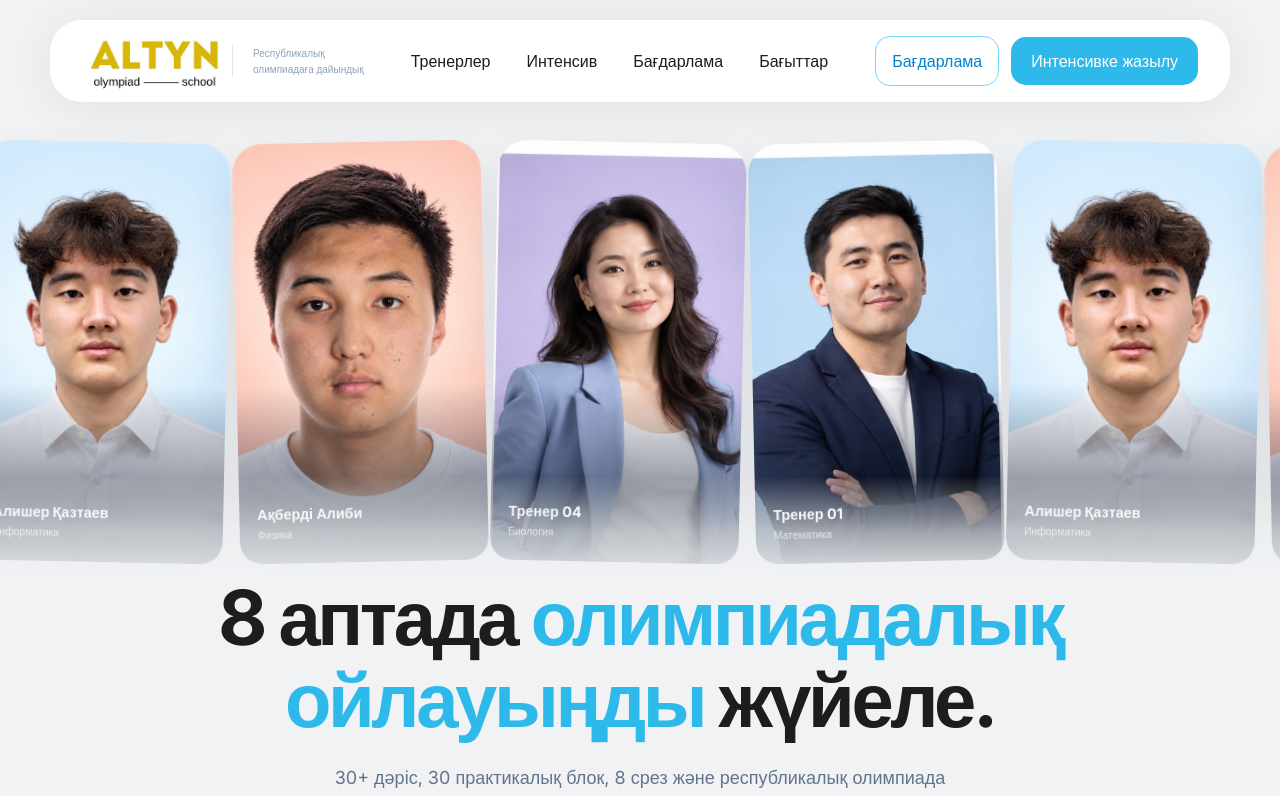
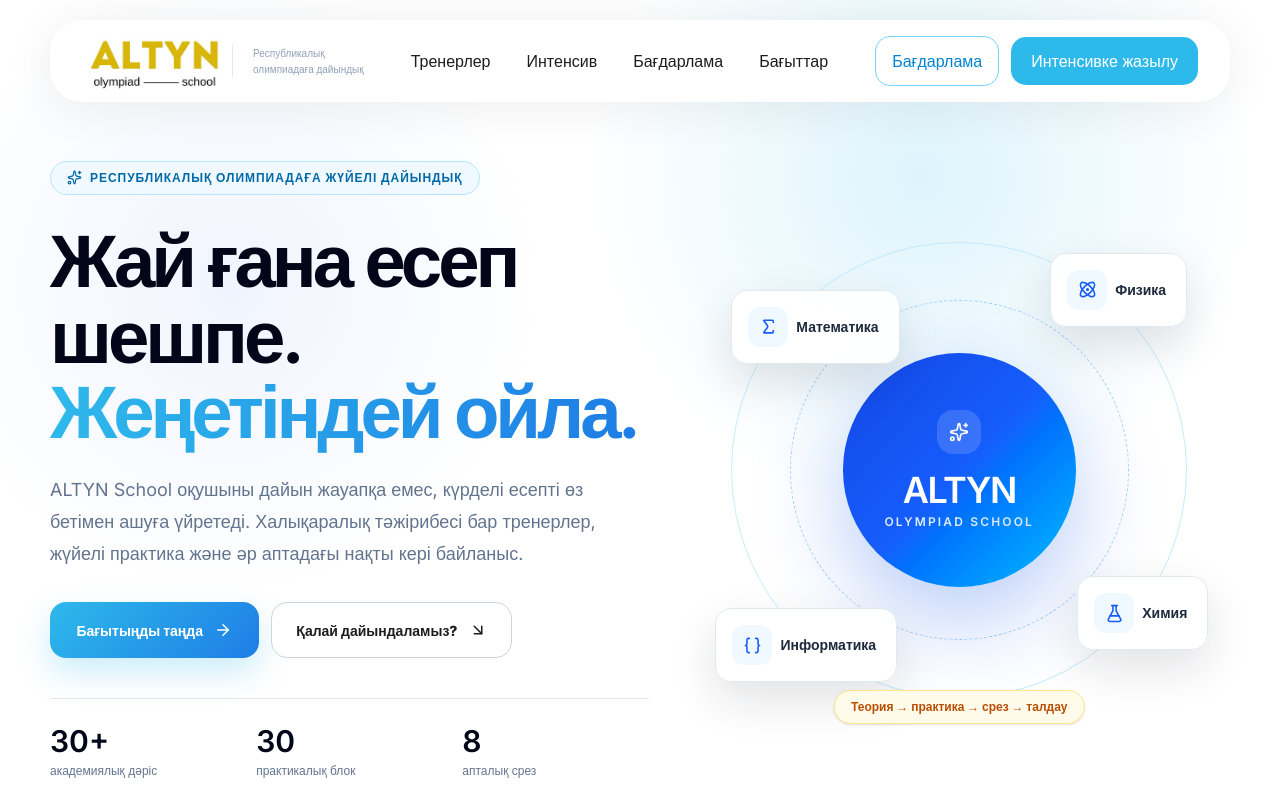
Before and after one commit to aldabergenuly/altyn-platforma, a Next.js app: page / in a window 1280 px wide. Shown: the top 796 px of the page. Built offline with nearby package versions, Linux system fonts and the light colour scheme; a web font is replaced by a local one.

Commit message:
Add value-led welcome hero

```diff
--- /dev/null
+++ b/app/components/WelcomeHero.tsx
@@ -0,0 +1,57 @@
+"use client";
+
+import { motion } from "framer-motion";
+import { ArrowDownRight, ArrowRight, Atom, Braces, FlaskConical, Sigma, Sparkles } from "lucide-react";
+import { ease } from "./shared";
+
+const values = [
+  ["30+", "академиялық дәріс"],
+  ["30", "практикалық блок"],
+  ["8", "апталық срез"],
+];
+
+const subjects = [
+  { Icon: Sigma, label: "Математика", position: "left-[7%] top-[16%]" },
+  { Icon: Atom, label: "Физика", position: "right-[7%] top-[9%]" },
+  { Icon: FlaskConical, label: "Химия", position: "right-[3%] bottom-[16%]" },
+  { Icon: Braces, label: "Информатика", position: "left-[4%] bottom-[10%]" },
+];
+
+export default function WelcomeHero() {
+  return <section className="relative overflow-hidden bg-white pb-16 pt-32 sm:pb-24 sm:pt-40">
+    <div className="pointer-events-none absolute inset-x-0 top-0 h-[680px] bg-[radial-gradient(circle_at_72%_26%,rgba(46,185,235,.16),transparent_32%),radial-gradient(circle_at_18%_42%,rgba(37,99,235,.07),transparent_28%)]" />
+    <div className="site-container relative grid min-h-[620px] items-center gap-14 lg:grid-cols-[1.05fr_.95fr] lg:gap-10">
+      <motion.div initial={{opacity:0,y:28}} animate={{opacity:1,y:0}} transition={{duration:.75,ease}} className="max-w-3xl text-center lg:text-left">
+        <div className="inline-flex items-center gap-2 rounded-full border border-sky-200 bg-sky-50 px-4 py-2 text-[11px] font-bold tracking-[.08em] text-sky-700 sm:text-xs">
+          <Sparkles size={15}/> РЕСПУБЛИКАЛЫҚ ОЛИМПИАДАҒА ЖҮЙЕЛІ ДАЙЫНДЫҚ
+        </div>
+        <h1 className="mt-7 text-[2.65rem] font-semibold leading-[1.02] tracking-[-.055em] text-slate-950 sm:text-6xl lg:text-[4.65rem]">
+          Жай ғана есеп шешпе. <span className="gradient-text">Жеңетіндей ойла.</span>
+        </h1>
+        <p className="mx-auto mt-6 max-w-2xl text-base leading-7 text-slate-500 sm:text-lg sm:leading-8 lg:mx-0">
+          ALTYN School оқушыны дайын жауапқа емес, күрделі есепті өз бетімен ашуға үйретеді. Халықаралық тәжірибесі бар тренерлер, жүйелі практика және әр аптадағы нақты кері байланыс.
+        </p>
+        <div className="mt-8 flex flex-col justify-center gap-3 sm:flex-row lg:justify-start">
+          <a href="#pricing" className="primary-button min-h-14 px-7">Бағытыңды таңда <ArrowRight size={18}/></a>
+          <a href="#program" className="secondary-button min-h-14 px-7">Қалай дайындаламыз? <ArrowDownRight size={18}/></a>
+        </div>
+        <div className="mt-10 grid grid-cols-3 gap-2 border-t border-slate-200 pt-6 sm:max-w-2xl sm:gap-5">
+          {values.map(([value,label]) => <div key={label} className="text-left"><strong className="block text-xl font-semibold text-slate-950 sm:text-3xl">{value}</strong><span className="mt-1 block text-[10px] leading-4 text-slate-500 sm:text-xs">{label}</span></div>)}
+        </div>
+      </motion.div>
+
+      <motion.div initial={{opacity:0,scale:.94,y:30}} animate={{opacity:1,scale:1,y:0}} transition={{duration:.9,delay:.15,ease}} className="relative mx-auto aspect-square w-full max-w-[530px]">
+        <div className="absolute inset-[7%] rounded-full border border-sky-200/80" />
+        <div className="absolute inset-[18%] rounded-full border border-dashed border-blue-300/80" />
+        <div className="absolute inset-[29%] animate-[spin_18s_linear_infinite] rounded-full border border-sky-400/50" />
+        <div className="absolute inset-[28%] grid place-items-center rounded-full bg-gradient-to-br from-blue-700 via-blue-600 to-sky-400 text-center text-white shadow-[0_35px_90px_rgba(37,99,235,.32)]">
+          <div><span className="mx-auto grid size-11 place-items-center rounded-2xl bg-white/15"><Sparkles size={20}/></span><strong className="mt-4 block text-3xl font-semibold tracking-[-.04em] sm:text-4xl">ALTYN</strong><small className="mt-1 block text-[10px] font-semibold tracking-[.18em] text-blue-100 sm:text-xs">OLYMPIAD SCHOOL</small></div>
+        </div>
+        {subjects.map(({Icon,label,position},index) => <motion.div key={label} initial={{opacity:0,scale:.8}} animate={{opacity:1,scale:1}} transition={{delay:.55+index*.1}} whileHover={{y:-5,scale:1.03}} className={`absolute ${position} flex items-center gap-2 rounded-2xl border border-slate-200 bg-white/95 p-3 pr-4 text-xs font-semibold text-slate-800 shadow-[0_18px_45px_rgba(15,23,42,.12)] backdrop-blur sm:p-4 sm:pr-5 sm:text-sm`}>
+          <span className="grid size-9 place-items-center rounded-xl bg-sky-50 text-blue-600 sm:size-10"><Icon size={19}/></span>{label}
+        </motion.div>)}
+        <div className="absolute bottom-[2%] left-1/2 -translate-x-1/2 rounded-full border border-amber-200 bg-amber-50 px-4 py-2 text-center text-[10px] font-bold text-amber-700 shadow-sm sm:text-xs">Теория → практика → срез → талдау</div>
+      </motion.div>
+    </div>
+  </section>;
+}
--- a/app/page.tsx
+++ b/app/page.tsx
@@ -1,9 +1,9 @@
 import Header from "./components/Header";
+import WelcomeHero from "./components/WelcomeHero";
 import Hero from "./components/Hero";
 import StatsBar from "./components/StatsBar";
 import TrainingPath from "./components/TrainingPath";
 import Features from "./components/Features";
-import OlympiadCountdown from "./components/OlympiadCountdown";
 import Pricing from "./components/Pricing";
 import FAQ from "./components/FAQ";
 import ContactForm from "./components/ContactForm";
@@ -13,11 +13,11 @@
   return (
     <main id="top" className="overflow-hidden bg-[#f1f2f4] text-[#1d1d1d]">
       <Header />
+      <WelcomeHero />
       <Hero />
       <StatsBar />
       <TrainingPath />
       <Features />
-      <OlympiadCountdown />
       <Pricing />
       <FAQ />
       <ContactForm />
```
Also changed, not shown: app/components/OlympiadCountdown.tsx (deleted, +0 -4 lines).
